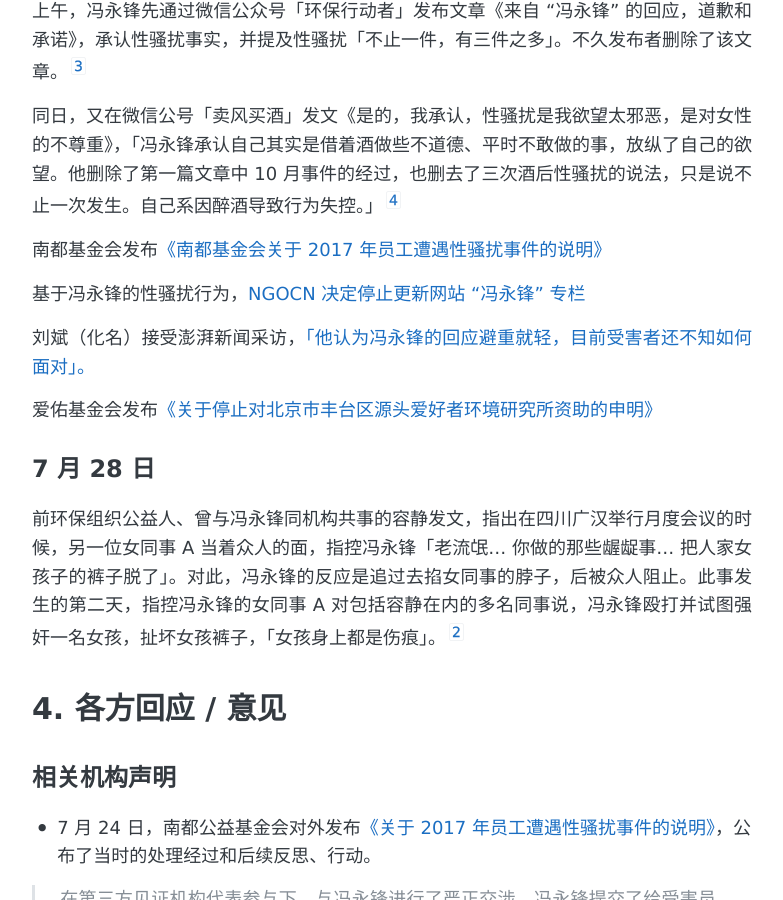
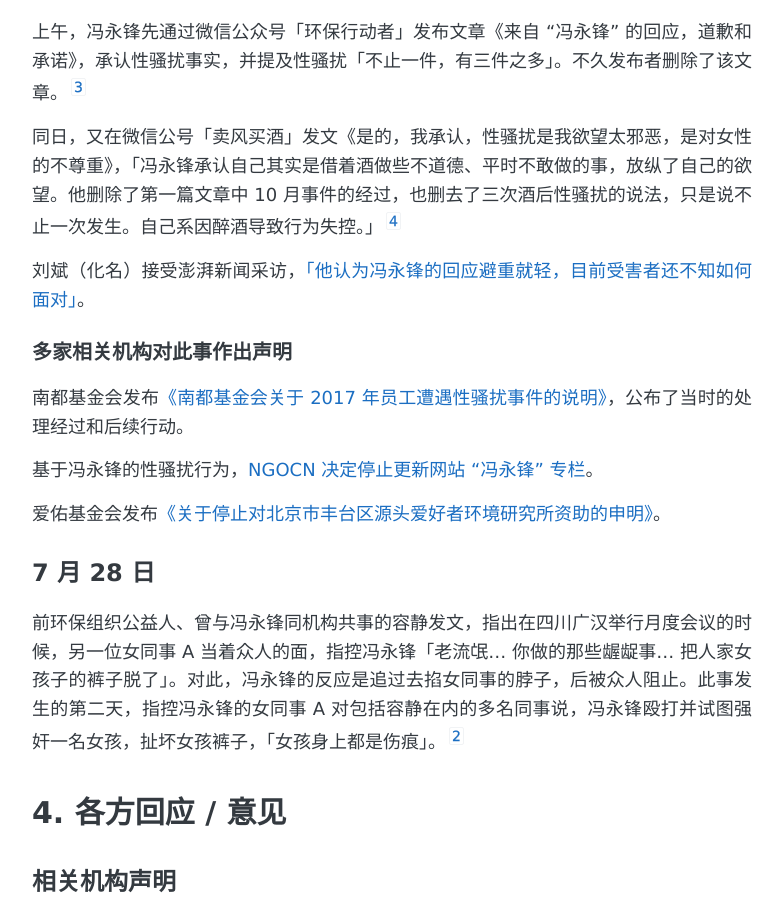
Before and after one commit to NGOMeToo/NGOMeToo.github.io, a Jekyll site: the page built from _posts/2018-08-04-Feng-Yongfeng.md, in a window 1280 px wide and 900 px high, scrolled down 1676 px. Shown: the whole window, without its empty margins (248-1031 px from the left). Built offline with Jekyll 4.4.1, drawn with Linux system fonts in a browser that asks for light colours; comment, search, counter and statistics services are not loaded.

Commit message:
冯永锋的微调

```diff
--- a/_posts/2018-08-04-Feng-Yongfeng.md
+++ b/_posts/2018-08-04-Feng-Yongfeng.md
@@ -23,7 +23,7 @@
 
 # 1. 焦点人物
 
-##冯永锋
+## 冯永锋
 
 环保人士，2006年底，依托各地民间环保组织举办“自然大学”，并发起环保组织“达尔问自然求知社”。2006年撰写环保科普报告文学《拯救云南》，2007年出版市民环保报告文学读物《不要指责环保局长——从北京看中国城市环保出路》和环保时事评论集《环保——向极端发展主义宣战》，2008年出版环保报告文学《没有大树的国家》，2009年出版《边做环保边撒谎——写给公众的环保内参》，2010年出版《向权力诉说真理——中国民间环保英雄传略》以及《狼无图腾——草原在哪里》。*（来自百度百科词条：[冯永锋](https://baike.baidu.com/item/%E5%86%AF%E6%B0%B8%E9%94%8B)）*
 
@@ -52,13 +52,15 @@
 
 同日，又在微信公号「卖风买酒」发文《是的，我承认，性骚扰是我欲望太邪恶，是对女性的不尊重》，「冯永锋承认自己其实是借着酒做些不道德、平时不敢做的事，放纵了自己的欲望。他删除了第一篇文章中10月事件的经过，也删去了三次酒后性骚扰的说法，只是说不止一次发生。自己系因醉酒导致行为失控。」[^4]
 
-南都基金会发布[《南都基金会关于2017年员工遭遇性骚扰事件的说明》](http://news.ifeng.com/a/20180724/59377863_0.shtml)
+刘斌（化名）接受澎湃新闻采访，[「他认为冯永锋的回应避重就轻，目前受害者还不知如何面对」](http://news.ifeng.com/a/20180724/59378837_0.shtml)。
 
-基于冯永锋的性骚扰行为，[NGOCN 决定停止更新网站“冯永锋”专栏](http://www.ngocn.net/news/2018-07-24-654e5f7830f92cb6.html)
+### 多家相关机构对此事作出声明
 
-刘斌（化名）接受澎湃新闻采访，[「他认为冯永锋的回应避重就轻，目前受害者还不知如何面对」。](http://news.ifeng.com/a/20180724/59378837_0.shtml)
+南都基金会发布[《南都基金会关于2017年员工遭遇性骚扰事件的说明》](http://news.ifeng.com/a/20180724/59377863_0.shtml)，公布了当时的处理经过和后续行动。
 
-爱佑基金会发布[《关于停止对北京市丰台区源头爱好者环境研究所资助的申明》](http://www.ayfoundation.org/cn/article/34/1829)
+基于冯永锋的性骚扰行为，[NGOCN 决定停止更新网站“冯永锋”专栏](http://www.ngocn.net/news/2018-07-24-654e5f7830f92cb6.html)。
+
+爱佑基金会发布[《关于停止对北京市丰台区源头爱好者环境研究所资助的申明》](http://www.ayfoundation.org/cn/article/34/1829)。
 
 ## 7月28日
 
@@ -87,7 +89,7 @@
 
 ### 7月25日
 
-公益时报：[公益圈知名人士被指性侵 律师称如涉嫌“强奸”应主动向公安机关报案](http://k.sina.com.cn/article_1881124713_701faf69027008x0g.html)
+- 公益时报：[公益圈知名人士被指性侵 律师称如涉嫌“强奸”应主动向公安机关报案](http://k.sina.com.cn/article_1881124713_701faf69027008x0g.html)
 
 - C计划：[《性侵？恋爱醉酒而已》](https://matters.news/forum/?post=170ea72e-9641-4524-bfd6-f1238447303d)
 > 关于酒精和性骚扰的关系，比较有影响力的研究来自于美国韦恩州立大学Antonia Abbey教授的团队。研究发现，酒精确实增加了性骚扰的几率，例如让人变得更有攻击性，也容易让人把这种攻击性合理化。但男性的性格特点、态度和观念，很大程度影响了酒精对他们的作用。例如，当男性认为非自愿性行为是可以接受的，女性不值得被信任，他们往往更容易在醉酒后实施性骚扰。同时，Abbey教授认为，没有证据证明酒精和性侵犯之间有因果关系。
```
